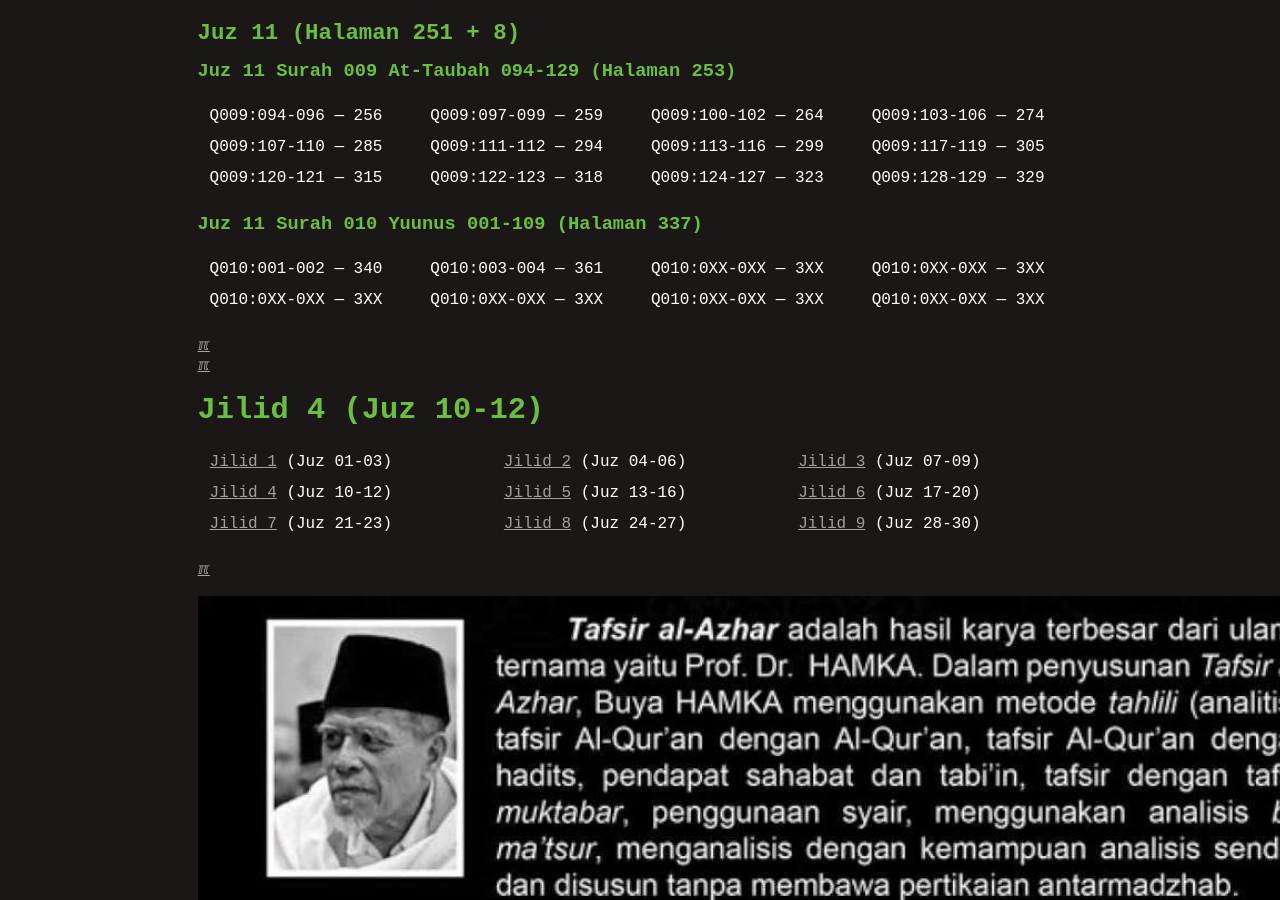
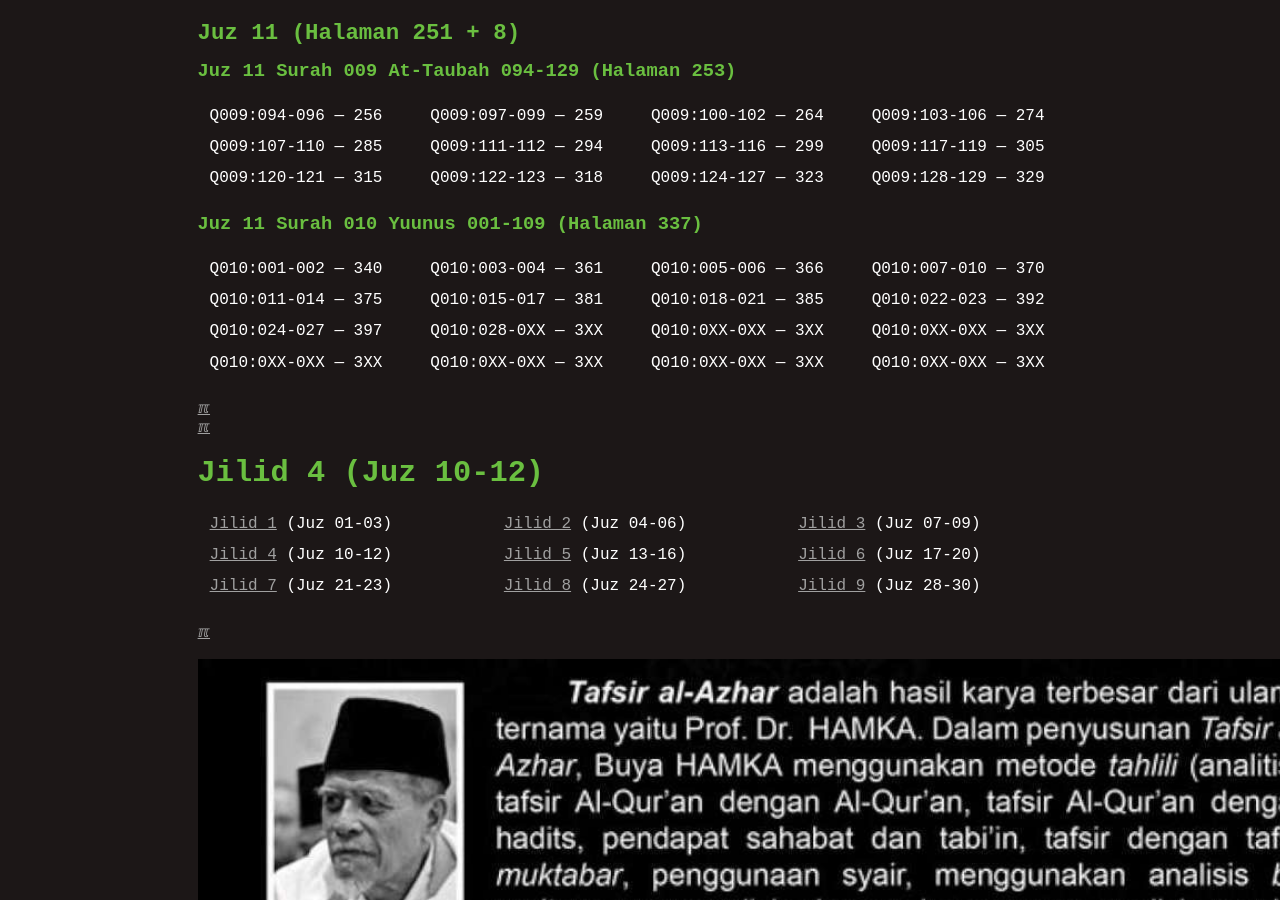
Before and after one commit to dullatip/indexquran, a Jekyll site: the page built from 004.md, in a window 1280 px wide and 900 px high, scrolled down 1192 px. Built offline with Jekyll 4.4.1, drawn with Linux system fonts in a browser that asks for light colours; some of the changed text lies outside the part shown.

Commit message:
modified:   004.md

```diff
--- a/004.md
+++ b/004.md
@@ -37,7 +37,9 @@
 
 ### Juz 11 Surah 010 Yuunus 001-109 (Halaman 337)
 
-| Q010:001-002 --- 340 | Q010:003-004 --- 361 | Q010:0XX-0XX --- 3XX | Q010:0XX-0XX --- 3XX |
+| Q010:001-002 --- 340 | Q010:003-004 --- 361 | Q010:005-006 --- 366 | Q010:007-010 --- 370 |
+| Q010:011-014 --- 375 | Q010:015-017 --- 381 | Q010:018-021 --- 385 | Q010:022-023 --- 392 |
+| Q010:024-027 --- 397 | Q010:028-0XX --- 3XX | Q010:0XX-0XX --- 3XX | Q010:0XX-0XX --- 3XX |
 | Q010:0XX-0XX --- 3XX | Q010:0XX-0XX --- 3XX | Q010:0XX-0XX --- 3XX | Q010:0XX-0XX --- 3XX |
 
 [&#x213C;](#)<br id="idx4SSAYTHAL">
--- a/_config.yml
+++ b/_config.yml
@@ -1,4 +1,4 @@
-version:          "Sat 12 Oct 2024 23:00"
+version:          "Sun 13 Oct 2024 13:00"
 copyright:        "2024-2024"
 title:            "Index Tafsir Al-Azhar HAMKA"
 author:           "Abdul Latip"
--- a/sitemap.xml
+++ b/sitemap.xml
@@ -2,7 +2,7 @@
 <urlset xmlns:xsi="http://www.w3.org/2001/XMLSchema-instance" xsi:schemaLocation="http://www.sitemaps.org/schemas/sitemap/0.9 http://www.sitemaps.org/schemas/sitemap/0.9/sitemap.xsd" xmlns="http://www.sitemaps.org/schemas/sitemap/0.9">
 <url>
 <loc>https://sdnbhd.github.io/indexquran/004.html</loc>
-<lastmod>2024-10-12</lastmod>
+<lastmod>2024-10-13</lastmod>
 </url>
 <url>
 <loc>https://sdnbhd.github.io/indexquran/000.html</loc>
```
Also changed, not shown: 000.md (+1 -1 lines).
